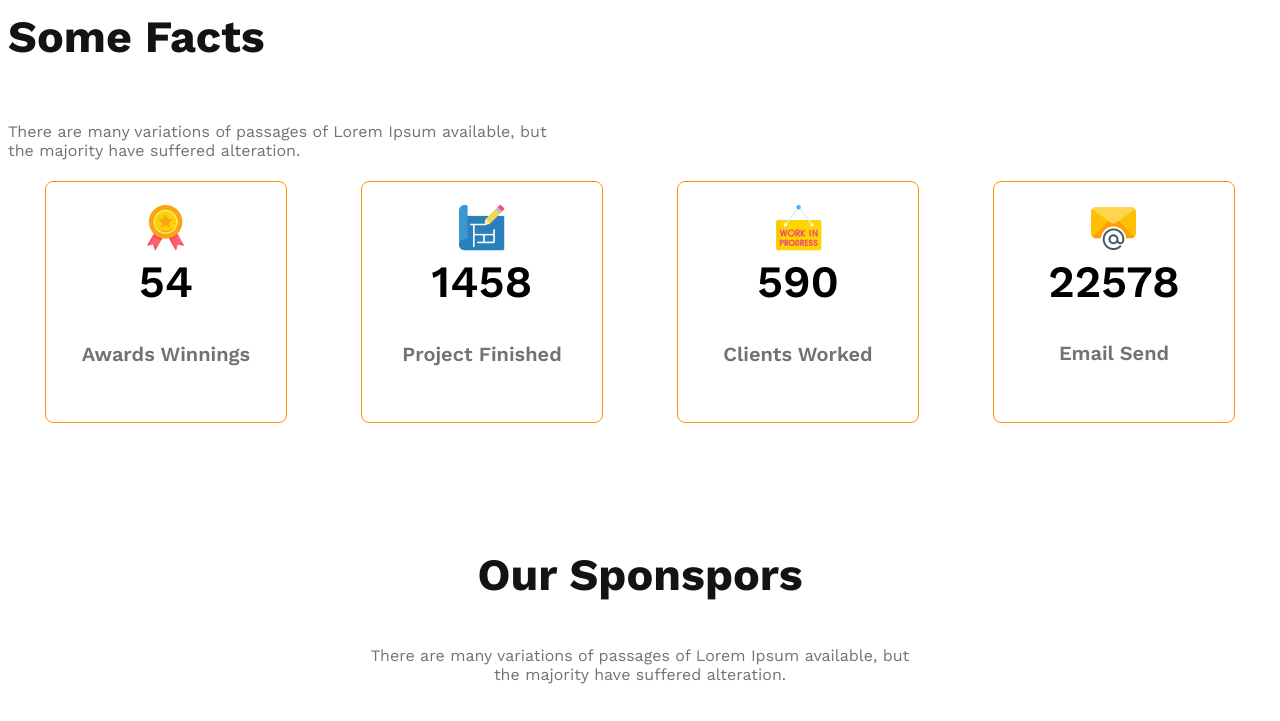
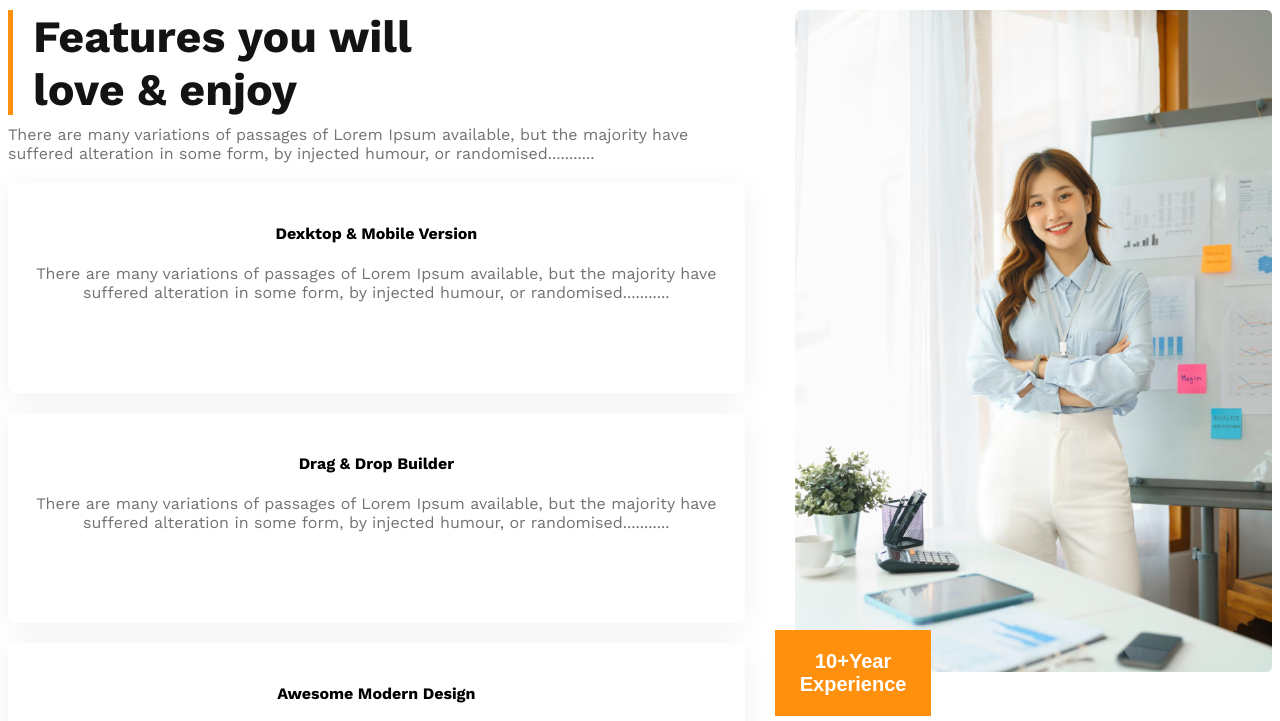
Before and after one commit to anupam0055/g3-architects, a plain HTML site: page index.html in a window 1280 px wide. Shown: the part 2150-2871 px from the top of the page. Drawn offline with nearby package versions, Linux system fonts and the light colour scheme.

Commit message:
final cheak

```diff
--- a/Architects/architects.css
+++ b/Architects/architects.css
@@ -153,11 +153,55 @@ main>section{
   font-weight: bold;
   color: rgba(255, 144, 14, 1);
 }
+/* features section style */
+.features{
+  display: flex;
+  gap: 50px;
 
+}
+.feature-heading{
+  width: 460px;
+  height: 105px;
+  font-size: 2.8rem;
+  font-weight: bold;
+  color: rgba(19, 19, 19, 1);
+  border-left: 5px solid #FF900E;
+  padding-left: 20px;
 
+}
+.feature-description,.card-description{
+  font-size: 1rem;
+  font-weight: 400;
+  color:rgba(114, 114, 114, 1) ;
+  margin: 10px 0px;
+}
+.feature-container{
 
+}
+.feature-card{
+  width: auto;
+  height: 170px;
+  border-radius: 8px;
+  box-shadow: 0px 4px 30px 0 rgba(0, 0, 0, 0.06);
+  text-align: center;
+  padding: 20px;
+  margin: 20px 0px;
+}
+.feature-btn{
+  background-color:rgba(255, 144, 14, 1) ;
+  color:rgba(255, 255, 255, 1) ;
+  padding: 20px 25px;
+  font-size: 1.25rem;
+  font-weight: 600;
 
+  border: none;
+  margin-left: -20px;
+  margin-top: -150px;
+}
 
+.feature-img{
+  width: 100%;
+}
 
 /* some-facts section style  */
 .card-container{
@@ -198,7 +242,7 @@ main>section{
 
 }
 .sponsor-description{
-  width: 542px;
+  width: auto;
   height: 129px;
   margin: 0 auto;
   text-align: center;
@@ -215,7 +259,16 @@ margin-top: 50px;
 
 
 }
-
+footer>div{
+  width: auto;
+  background-color:#FFF4E7 ;
+  text-align: center;
+  font-size: 1rem;
+  font-weight: 500;
+  color:rgba(114, 114, 114, 1) ;
+  padding: 20px;
+  margin-top: 20px;
+}
 
 
  /* responsive */
@@ -233,6 +286,12 @@ margin-top: 50px;
   }
   .sponsor-container,.card-container{
     gap: 24px;
+  }
+  .features{
+    flex-direction: column;
+  }
+  .feature-btn{
+    display: none;
   }
 
 }
--- a/index.html
+++ b/index.html
@@ -45,7 +45,33 @@
                 <button class="pry-btn">Explore More</button>
             </div>
         </section>
-        <section class="two">
+        <section class="features">
+            <div class="feature-container">
+                <div class="feature-heading">Features you will love & enjoy</div>
+                <div class="feature-description">There are many variations of passages of Lorem Ipsum available, but the majority have suffered alteration in some form, by injected humour, or randomised...........</div>
+                <div class="feature-card">
+                    <h4>Dexktop & Mobile Version</h4>
+                    <div class="card-description">There are many variations of passages of Lorem Ipsum available, but the majority have suffered alteration in some form, by injected humour, or randomised...........</div>
+                </div>
+                <div class="feature-card">
+                    <h4>Drag & Drop Builder</h4>
+                    <div class="card-description">There are many variations of passages of Lorem Ipsum available, but the majority have suffered alteration in some form, by injected humour, or randomised...........</div>
+                </div>
+                <div class="feature-card">
+                    <h4>Awesome Modern Design</h4>
+                    <div class="card-description">There are many variations of passages of Lorem Ipsum available, but the majority have suffered alteration in some form, by injected humour, or randomised...........</div>
+                </div>
+                <div class="feature-card">
+                    <h4>Super Easy to Edit</h4>
+                    <div class="card-description">There are many variations of passages of Lorem Ipsum available, but the majority have suffered alteration in some form, by injected humour, or randomised...........</div>
+                </div>
+            </div>
+            <div class="feature-img-container">
+                <img src="./images/architect.png" alt="" class="feature-img">
+
+            <button class="feature-btn">10+Year <br>
+                Experience</button>
+        </div>
 
         </section>
         <section class="some-facts">
@@ -106,7 +132,9 @@
 
     </main>
     <footer>
-
+        <div>
+            All rights reserved copyright@2023 startup landing page design
+        </div>
     </footer>
 </body>
 </html>
```
